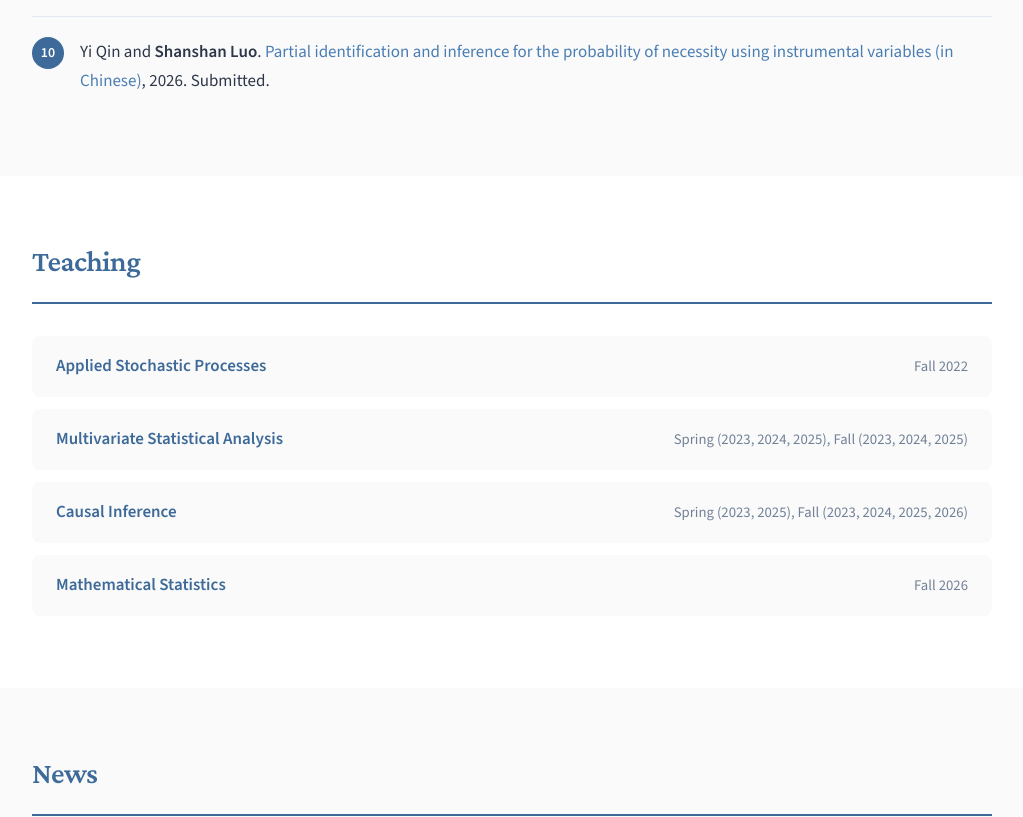
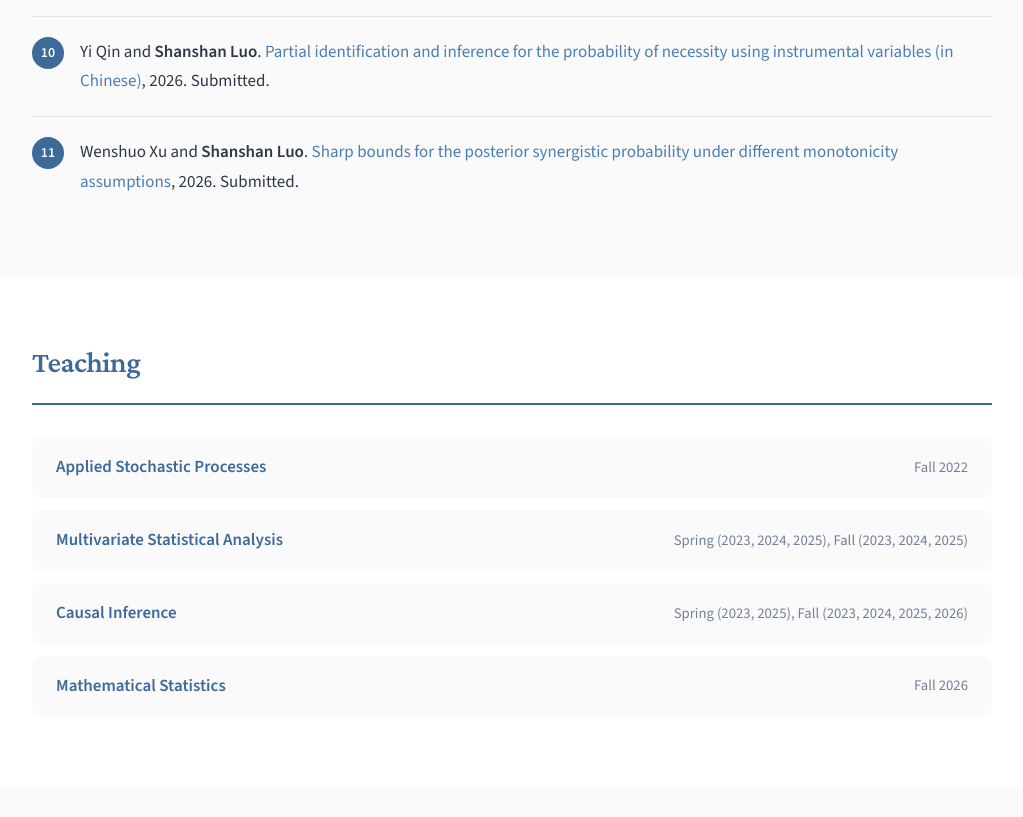
Before and after one commit to shan3luo1995/shan3luo1995.github.io, a plain HTML site: page index.html in a window 1280 px wide. Shown: the part 4875-5692 px from the top of the page, without its empty margins (128-1151 px from the left). Drawn offline with nearby package versions, Linux system fonts and the light colour scheme.

Commit message:
Update index.html

```diff
--- a/index.html
+++ b/index.html
@@ -588,6 +588,8 @@ outcomes with nonignorable nonresponse</a>. <i>arXiv</i>, 2026.</p></li>
                    <li><p>Yue Zhang, <b>Shanshan Luo</b>, and Yangbo He. <a href="https://arxiv.org/abs/2609.22637" target="_blank">Orthogonal policy learning with ordinal outcomes</a>. <i>arXiv</i>, 2026.</p></li>
                     <li><p>Yi Qin and <b>Shanshan Luo</b>.    <a href="https://shanshanluo.cn/"
            target="_blank" rel="noopener noreferrer">Partial identification and inference for the probability of necessity using instrumental variables (in Chinese)</a>, 2026. Submitted.</p></li>
+                             <li><p>Wenshuo Xu and <b>Shanshan Luo</b>.    <a href="https://shanshanluo.cn/"
+           target="_blank" rel="noopener noreferrer">Sharp bounds for the posterior synergistic probability under different monotonicity assumptions</a>, 2026. Submitted.</p></li>
 
                 </ol>
             </div>
```
